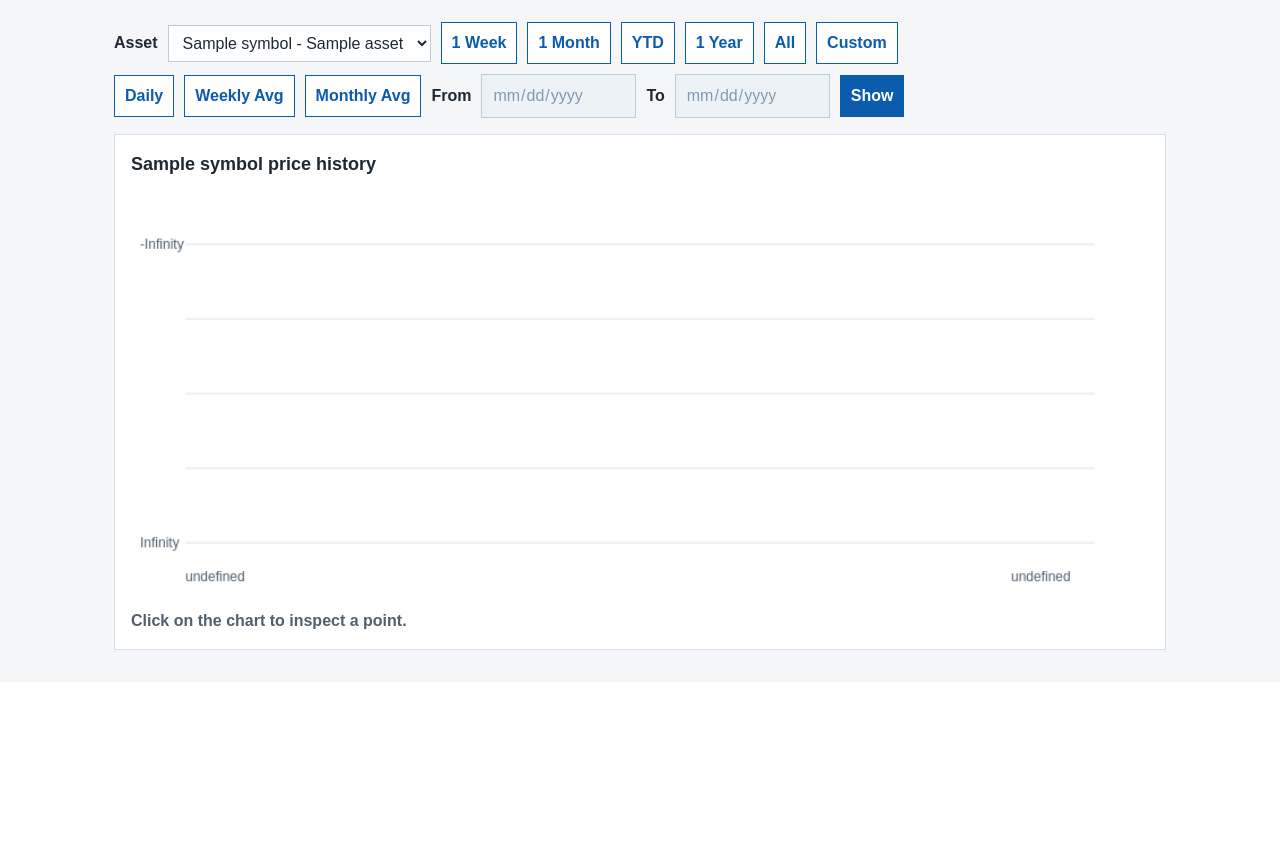
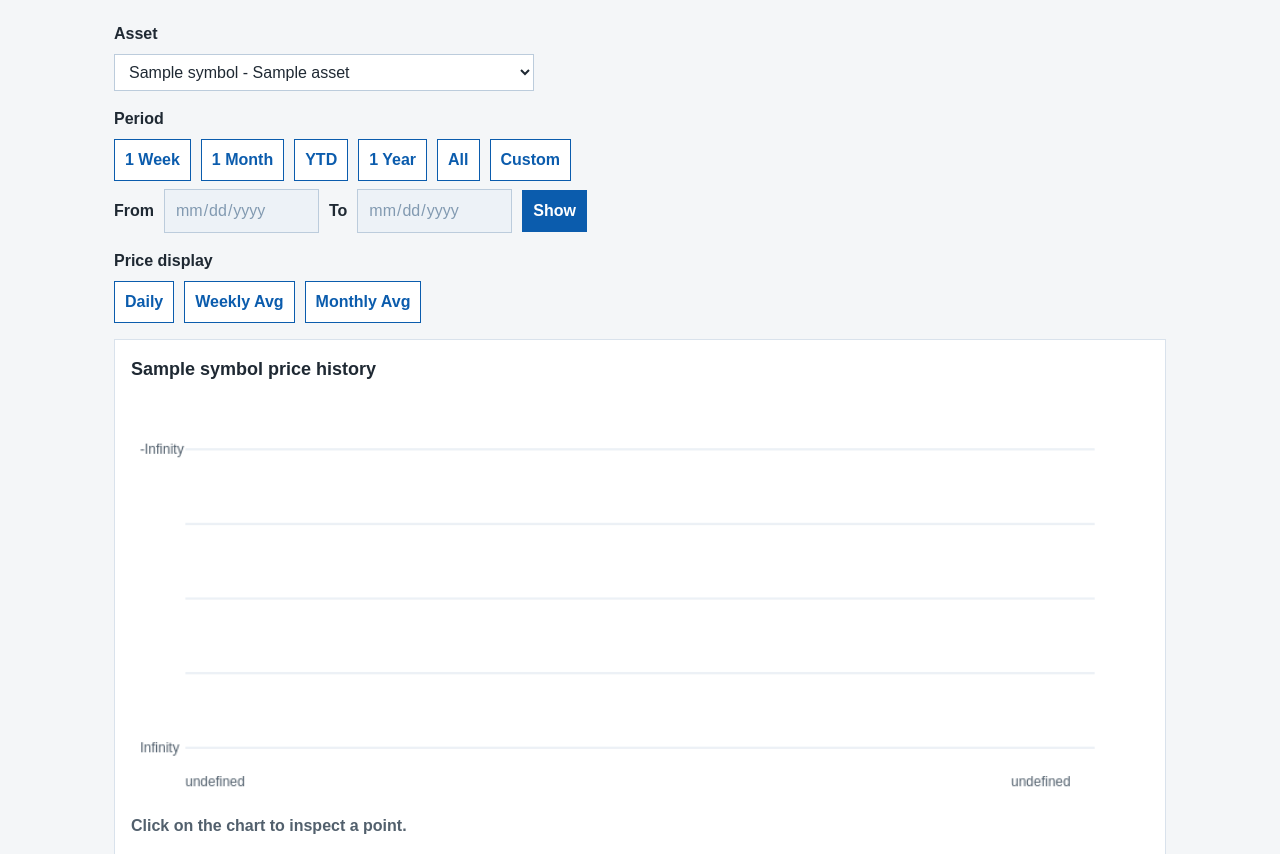
Before and after one commit to spasarnaudov/portfolio-tracker, a Python web app: template apps/flask/templates/charts.html in a window 1280 px wide. Shown: the part 211-1065 px from the top of the page. Before the commit the page ends 861 px from the top, so only its background shows below. Run offline with Jinja, Linux system fonts and the light colour scheme; the template is opened without the code that fills it: most values are stand-ins (such as "Sample title", 1, 10 or a date in 2020).

Commit message:
Adjust chart control button widths

```diff
--- a/apps/flask/static/css/style.css
+++ b/apps/flask/static/css/style.css
@@ -84,10 +84,16 @@
 
 .chart-controls {
     display: flex;
-    flex-wrap: wrap;
-    align-items: center;
-    gap: 10px;
+    flex-direction: column;
+    align-items: stretch;
+    gap: 16px;
     margin-bottom: 16px;
+}
+
+.chart-control-section {
+    display: flex;
+    flex-direction: column;
+    gap: 8px;
 }
 
 .chart-control-row,
@@ -102,6 +108,10 @@
     font-weight: 700;
 }
 
+.control-section-title {
+    font-weight: 700;
+}
+
 .chart-controls select,
 .chart-controls input,
 .chart-controls button {
@@ -112,12 +122,21 @@
     padding: 8px 10px;
 }
 
+.chart-controls select {
+    width: 100%;
+    max-width: 420px;
+}
+
 .chart-controls button {
     background: #0b5cad;
     border-color: #0b5cad;
     color: #ffffff;
     cursor: pointer;
     font-weight: 700;
+}
+
+.range-buttons button {
+    flex: 0 0 auto;
 }
 
 .range-buttons button {
--- a/apps/flask/templates/charts.html
+++ b/apps/flask/templates/charts.html
@@ -7,7 +7,7 @@
     <p class="page-intro">Price history for the selected asset.</p>
 
     <form class="chart-controls" method="get" action="/charts">
-        <div class="chart-control-row">
+        <section class="chart-control-section">
             <label for="asset_id">Asset</label>
             <select id="asset_id" name="asset_id">
                 {% for asset in assets %}
@@ -19,117 +19,46 @@
                     </option>
                 {% endfor %}
             </select>
-        </div>
+        </section>
 
         <input type="hidden" name="range" value="{{ selected_range }}">
         <input type="hidden" name="interval" value="{{ selected_interval }}">
 
+        <section class="chart-control-section">
+            <span class="control-section-title">Period</span>
             <div class="range-buttons">
-            <button
-                class="{% if selected_range == '1w' %}active{% endif %}"
-                type="submit"
-                name="range"
-                value="1w"
-            >
-                1 Week
-            </button>
-            <button
-                class="{% if selected_range == '1m' %}active{% endif %}"
-                type="submit"
-                name="range"
-                value="1m"
-            >
-                1 Month
-            </button>
-            <button
-                class="{% if selected_range == 'ytd' %}active{% endif %}"
-                type="submit"
-                name="range"
-                value="ytd"
-            >
-                YTD
-            </button>
-            <button
-                class="{% if selected_range == '1y' %}active{% endif %}"
-                type="submit"
-                name="range"
-                value="1y"
-            >
-                1 Year
-            </button>
-            <button
-                class="{% if selected_range == 'all' %}active{% endif %}"
-                type="submit"
-                name="range"
-                value="all"
-            >
-                All
-            </button>
-            <button
-                class="{% if selected_range == 'custom' %}active{% endif %}"
-                type="submit"
-                name="range"
-                value="custom"
-            >
-                Custom
-            </button>
-        </div>
-
-        <div class="range-buttons">
-            <button
-                class="{% if selected_interval == 'daily' %}active{% endif %}"
-                type="submit"
-                name="interval"
-                value="daily"
-            >
-                Daily
-            </button>
-            <button
-                class="{% if selected_interval == 'weekly' %}active{% endif %}"
-                type="submit"
-                name="interval"
-                value="weekly"
-            >
-                Weekly Avg
-            </button>
-            <button
-                class="{% if selected_interval == 'monthly' %}active{% endif %}"
-                type="submit"
-                name="interval"
-                value="monthly"
-            >
-                Monthly Avg
-            </button>
+                <button class="{% if selected_range == '1w' %}active{% endif %}" type="submit" name="range" value="1w">1 Week</button>
+                <button class="{% if selected_range == '1m' %}active{% endif %}" type="submit" name="range" value="1m">1 Month</button>
+                <button class="{% if selected_range == 'ytd' %}active{% endif %}" type="submit" name="range" value="ytd">YTD</button>
+                <button class="{% if selected_range == '1y' %}active{% endif %}" type="submit" name="range" value="1y">1 Year</button>
+                <button class="{% if selected_range == 'all' %}active{% endif %}" type="submit" name="range" value="all">All</button>
+                <button class="{% if selected_range == 'custom' %}active{% endif %}" type="submit" name="range" value="custom">Custom</button>
             </div>
 
             <div class="chart-control-row">
                 <label for="start_date">From</label>
-            <input
-                id="start_date"
-                type="date"
-                name="start_date"
-                value="{{ start_date }}"
-                {% if selected_range != 'custom' %}disabled{% endif %}
-            >
+                <input id="start_date" type="date" name="start_date" value="{{ start_date }}" {% if selected_range != 'custom' %}disabled{% endif %}>
 
                 <label for="end_date">To</label>
-            <input
-                id="end_date"
-                type="date"
-                name="end_date"
-                value="{{ end_date }}"
-                {% if selected_range != 'custom' %}disabled{% endif %}
-            >
+                <input id="end_date" type="date" name="end_date" value="{{ end_date }}" {% if selected_range != 'custom' %}disabled{% endif %}>
 
                 {% if selected_range != 'custom' %}
                     <input type="hidden" name="start_date" value="{{ start_date }}">
                     <input type="hidden" name="end_date" value="{{ end_date }}">
                 {% endif %}
 
-            <button type="submit" name="range" value="{{ selected_range }}">
-                Show
-            </button>
+                <button type="submit" name="range" value="{{ selected_range }}">Show</button>
             </div>
+        </section>
+
+        <section class="chart-control-section">
+            <span class="control-section-title">Price display</span>
+            <div class="range-buttons">
+                <button class="{% if selected_interval == 'daily' %}active{% endif %}" type="submit" name="interval" value="daily">Daily</button>
+                <button class="{% if selected_interval == 'weekly' %}active{% endif %}" type="submit" name="interval" value="weekly">Weekly Avg</button>
+                <button class="{% if selected_interval == 'monthly' %}active{% endif %}" type="submit" name="interval" value="monthly">Monthly Avg</button>
+            </div>
+        </section>
     </form>
 
     {% if selected_asset and prices %}
```
Lines whose indentation alone changed are shown as unchanged.
